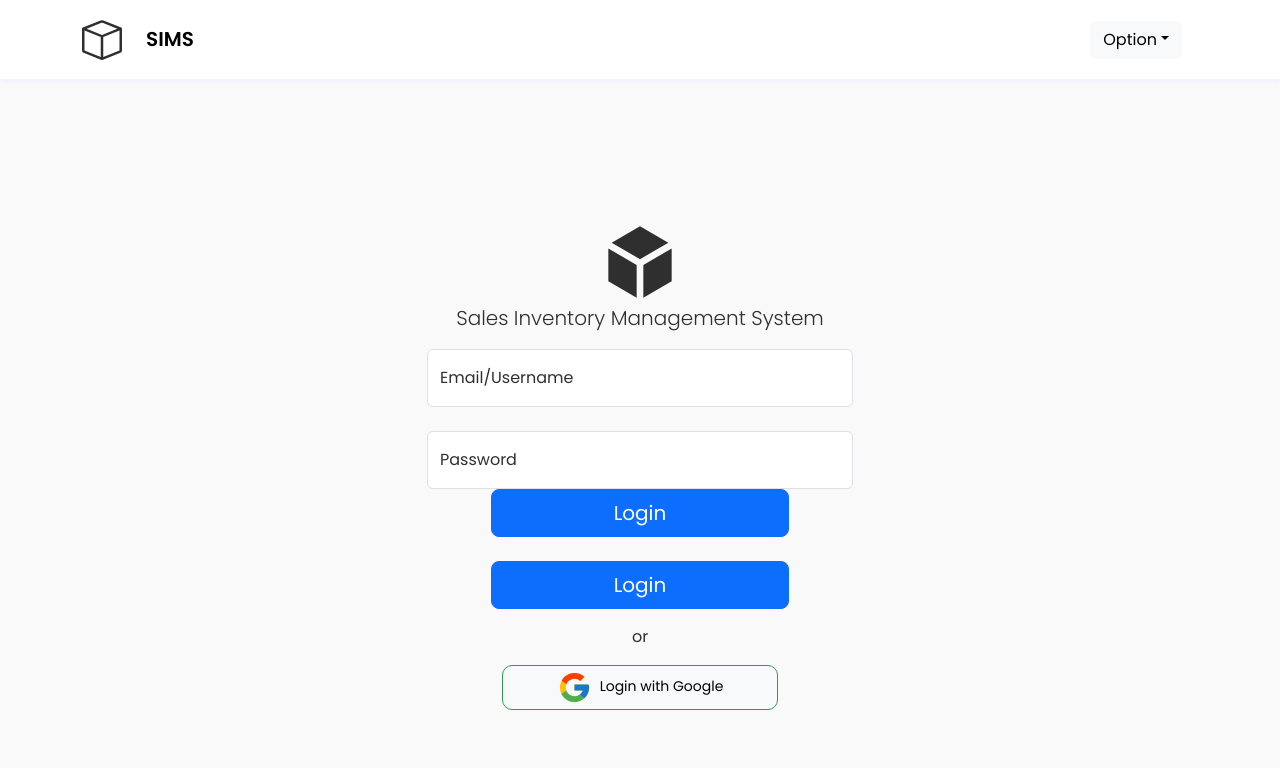
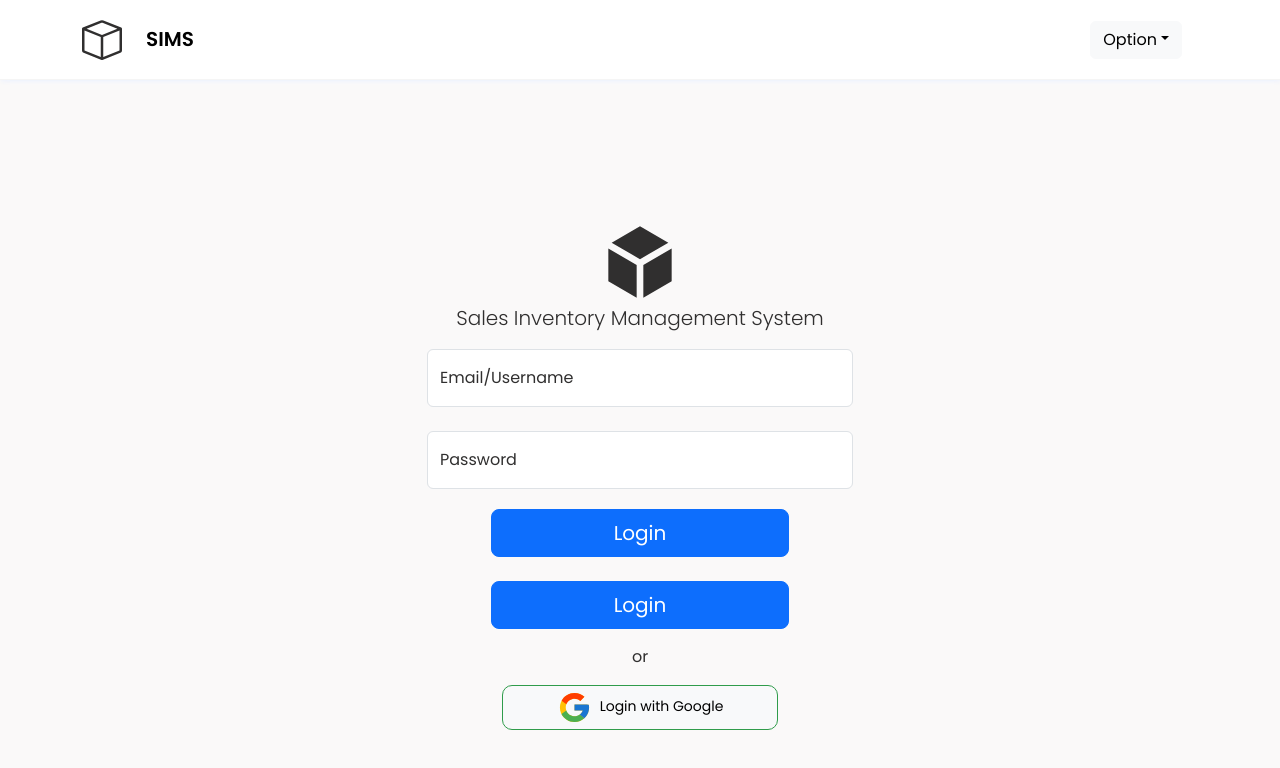
Before and after one commit to MarkRyuo/SalesInventoryManagementSystem_SIMS, a React (Vite) app in the folder client/: page / in a window 1280 px wide. Shown: the top 768 px of the page. Built offline with nearby package versions, Linux system fonts and the light colour scheme.

Commit message:
Setting up: Login

```diff
--- a/client/src/components/LogIn/LoginCard.jsx
+++ b/client/src/components/LogIn/LoginCard.jsx
@@ -27,7 +27,7 @@ export const LoginCard = () => {
                 />
             </FloatingLabel>
 
-            <Button variant="primary" style={{width: "70%"}} onClick={handleLogin}
+            <Button variant="primary" style={{width: "70%", marginTop: "20px"}} onClick={handleLogin}
                 size='lg'>Login</Button>
         </>
     )
```
